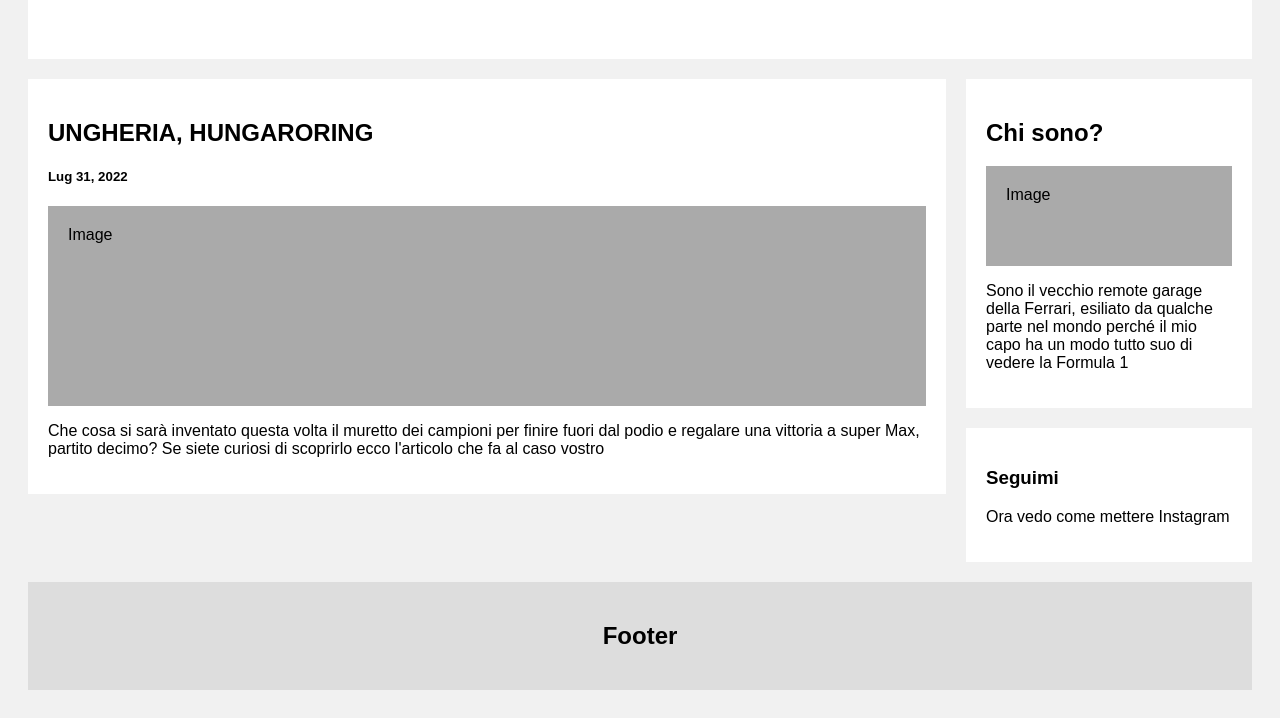
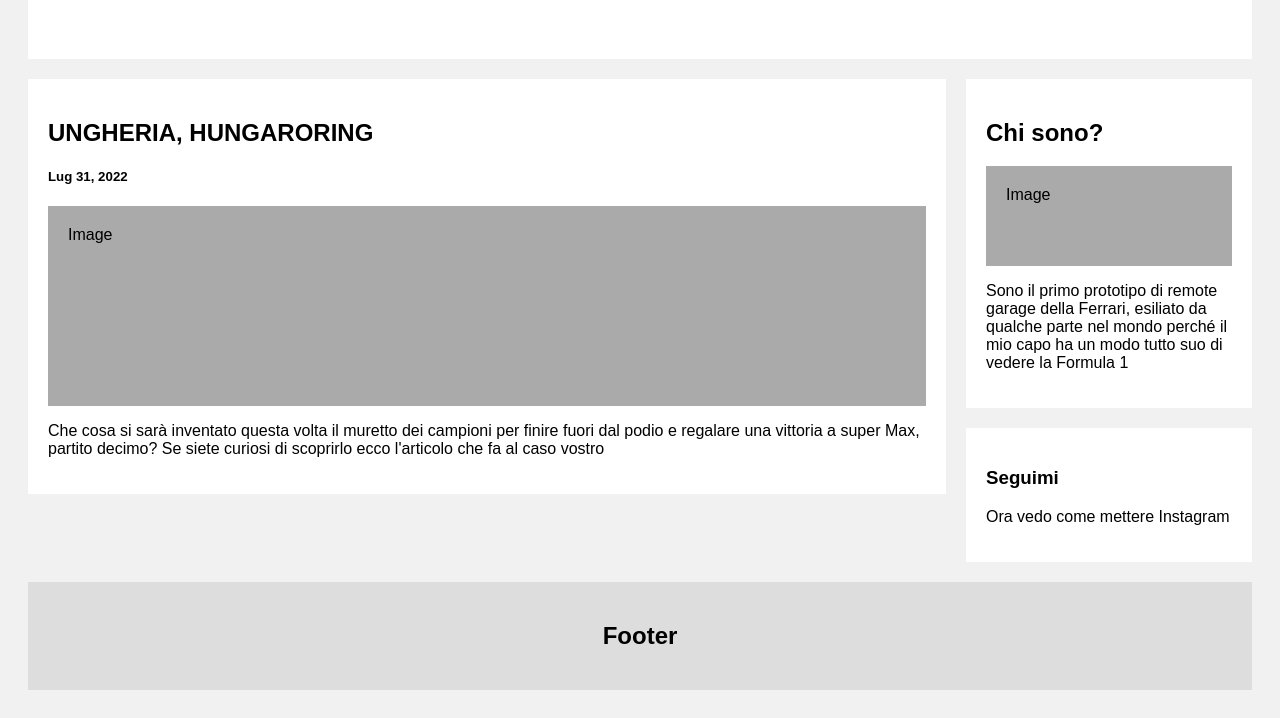
Before and after one commit to donfabio15/porcodio, a plain HTML site: page index.html in a window 1280 px wide. Shown: the part 198-916 px from the top of the page. Drawn offline with Linux system fonts and the light colour scheme.

Commit message:
Update index.html

```diff
--- a/index.html
+++ b/index.html
@@ -93,7 +93,7 @@ body {
     <div class="card">
       <h2>Chi sono?</h2>
       <div class="fakeimg" style="height:100px;">Image</div>
-      <p>Sono il vecchio remote garage della Ferrari, esiliato da qualche parte nel mondo perché il mio capo ha un modo tutto suo di vedere la Formula 1</p>
+      <p>Sono il primo prototipo di remote garage della Ferrari, esiliato da qualche parte nel mondo perché il mio capo ha un modo tutto suo di vedere la Formula 1</p>
     </div>
     <div class="card">
       <h3>Seguimi</h3>
```
